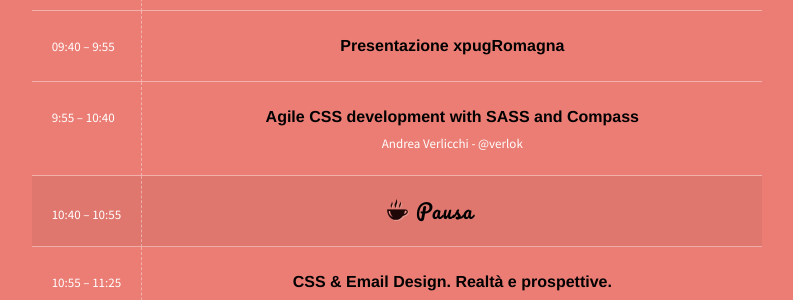
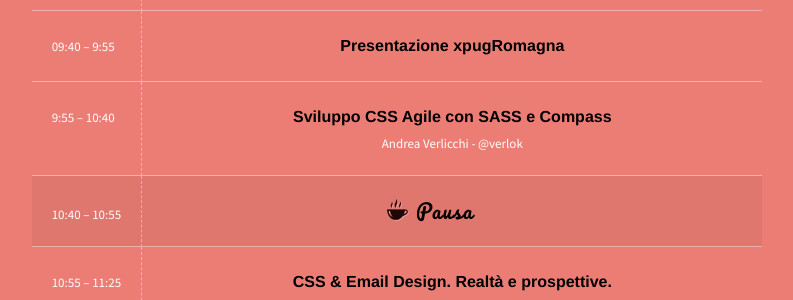
Before and after one commit to GrUSP/2015.cssday.it, a Jekyll site: the page built from index.html, in a window 1280 px wide and 900 px high, scrolled down 2213 px. Shown: the part 152-452 px from the top of the window, without its empty margins (243-1036 px from the left). Built offline with Jekyll 4.4.1, drawn with Linux system fonts in a browser that asks for light colours; comment, search, counter and statistics services are not loaded.

Commit message:
talk aggiornato per verlok

```diff
--- a/_includes/section-speakers.html
+++ b/_includes/section-speakers.html
@@ -36,7 +36,7 @@
       <tr class="common_event">
         <td class="time">9:55 &ndash; 10:40</td>
         <td>
-            <h4><a href="#" onclick="javascript:return(false);" rel="tooltip" title="CSS is not a complete language, it misses variables, functions, nesting, partials and math. CSS pre-processors can help you to better separate content from styling, speed your development and reduce maintenance costs, especially for complex websites. Compass allows you to do easy spriting, easier debugging, source maps, and more. In this speech I’ll introduce the main features and advantages of preprocessors, how to install and use SASS and Compass, plus some advanced tricks & tips.">Agile CSS development with SASS and Compass</a></h4>
+            <h4><a href="#" onclick="javascript:return(false);" rel="tooltip" title="CSS non è un linguaggio completo, non ha variabili, funzioni, possibilità di annidamento, supporto ai file parziali parziali, possibilità di eseguire calcoli. I preprocessori CSS possono aiutarci a separare meglio il contenuto dallo stile, velocizzare lo sviluppo e ridurre i costi di manutenzione, specialmente per i siti più complessi. Compass ci permette di creare le sprite molto facilmente, eseguire il debug senza problemi grazie alle source maps, e altro ancora. In questo talk introdurrò le principali caratteristiche e vantaggi (e svantaggi) dei preprocessori CSS, parlerò di come installare e utilizzare SASS e Compass, e illustrerò qualche trick avanzato.">Sviluppo CSS Agile con SASS e Compass</a></h4>
             <a href="http://twitter.com/verlok" title="Andrea Verlicchi">Andrea Verlicchi - @verlok</a>
         </td>
       </tr>
```
